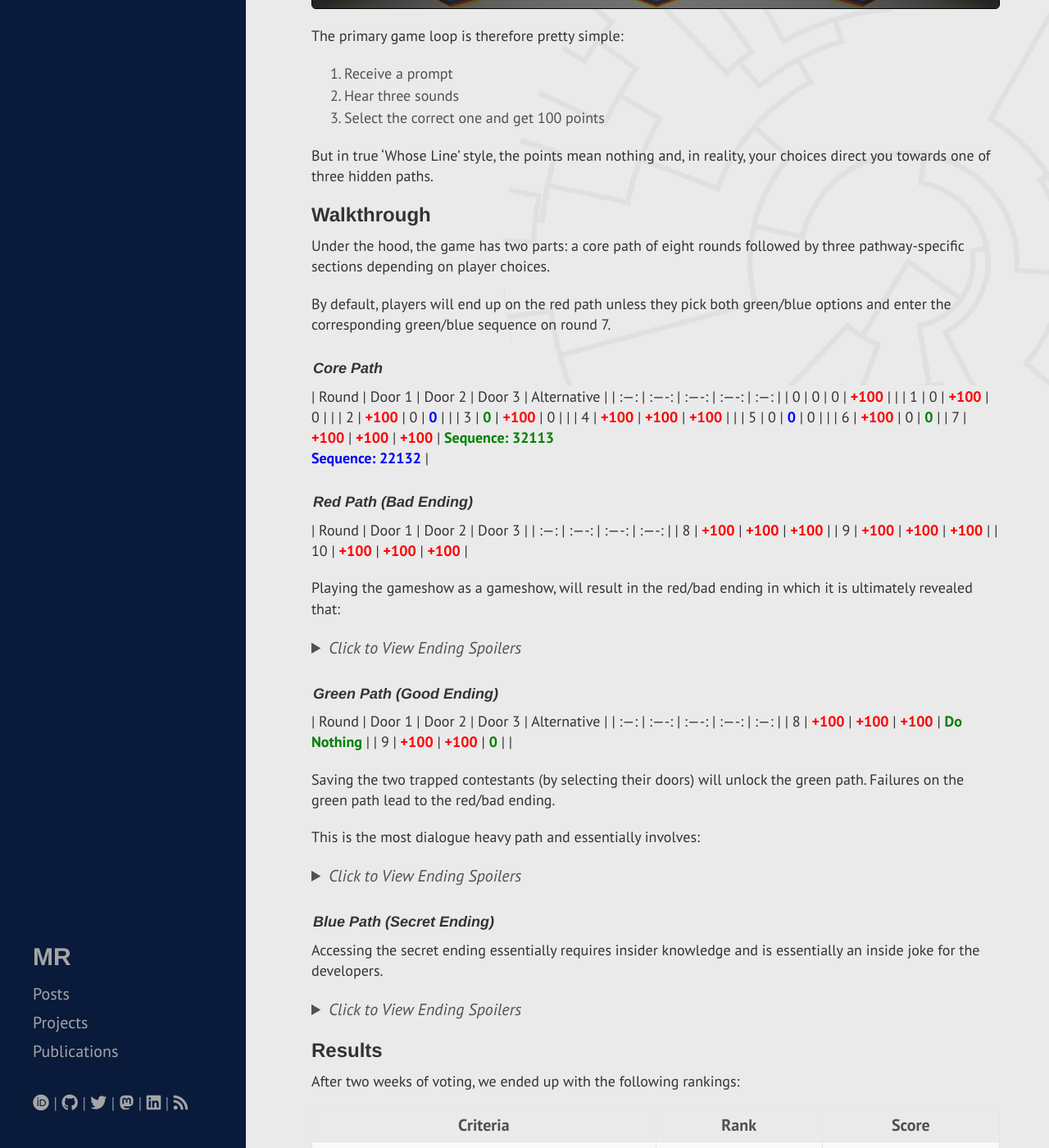
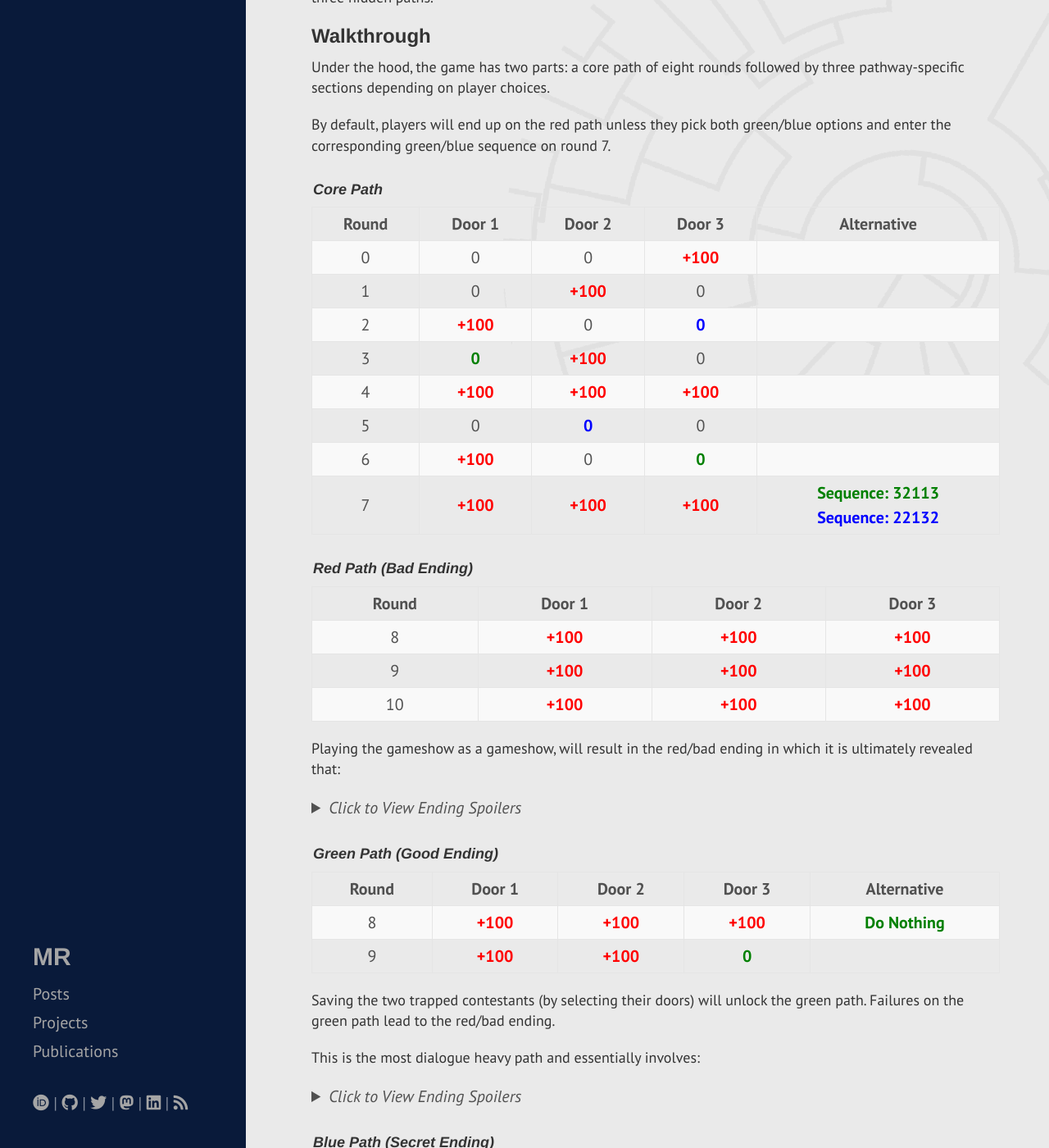
Before and after one commit to mattravenhall/mattravenhall.github.io, a Jekyll site: the page built from _posts/2024-02-25-Whats-Behind-The-Door.md, in a window 1280 px wide and 1400 px high, scrolled down 930 px. Shown: the whole window at 82% size. Built offline with Jekyll 4.4.1, drawn with Linux system fonts in a browser that asks for light colours.

Commit message:
Refinements to WBTD post

```diff
--- a/_posts/2024-02-25-Whats-Behind-The-Door.md
+++ b/_posts/2024-02-25-Whats-Behind-The-Door.md
@@ -13,7 +13,7 @@ This time the theme was "What's Behind The Door?", so we developed a sinister ga
 ## Overview
 The player sits behind three buttons looking at a stage on which our AI host, N.O.A.H, ceremoniously invites the player to guess which of three doors has a specific object behind it.
 
-<img style="display: block; margin: 0 auto; border: 1px solid black" alt="Example door selection." hspace="20" src="/assets/posts/whatsbehindthedoor/doors.png">
+<img style="display: block; margin: 0 auto; border: 1px solid black" alt="Example door selection." hspace="20" src="/assets/posts/whatsbehindthedoor/doors.png" width="450px">
 
 The primary game loop is therefore pretty simple:
 1. Receive a prompt
@@ -28,6 +28,7 @@ Under the hood, the game has two parts: a core path of eight rounds followed by
 By default, players will end up on the red path unless they pick both green/blue options and enter the corresponding green/blue sequence on round 7.
 
 ### Core Path
+
 | Round | Door 1 | Door 2 | Door 3 | Alternative |
 | :---: | :----: | :----: | :----: | :---: |
 | 0 | 0 | 0 | <span style="color:red;font-weight:bold;">+100</span> | |
@@ -40,6 +41,7 @@ By default, players will end up on the red path unless they pick both green/blue
 | 7 | <span style="color:red;font-weight:bold;">+100</span> | <span style="color:red;font-weight:bold;">+100</span> | <span style="color:red;font-weight:bold;">+100</span> | <span style="color:green;font-weight:bold;">Sequence: 32113</span><br><span style="color:blue;font-weight:bold;">Sequence: 22132</span> |
 
 ### Red Path (Bad Ending)
+
 | Round | Door 1 | Door 2 | Door 3 |
 | :---: | :----: | :----: | :----: |
 | 8 | <span style="color:red;font-weight:bold;">+100</span> | <span style="color:red;font-weight:bold;">+100</span> | <span style="color:red;font-weight:bold;">+100</span> |
@@ -54,6 +56,7 @@ Playing the gameshow as a gameshow, will result in the red/bad ending in which i
 </details>
 
 ### Green Path (Good Ending)
+
 | Round | Door 1 | Door 2 | Door 3 | Alternative |
 | :---: | :----: | :----: | :----: | :---: |
 | 8 | <span style="color:red;font-weight:bold;">+100</span> | <span style="color:red;font-weight:bold;">+100</span> | <span style="color:red;font-weight:bold;">+100</span> | <span style="color:green;font-weight:bold;">Do Nothing</span> |
```
